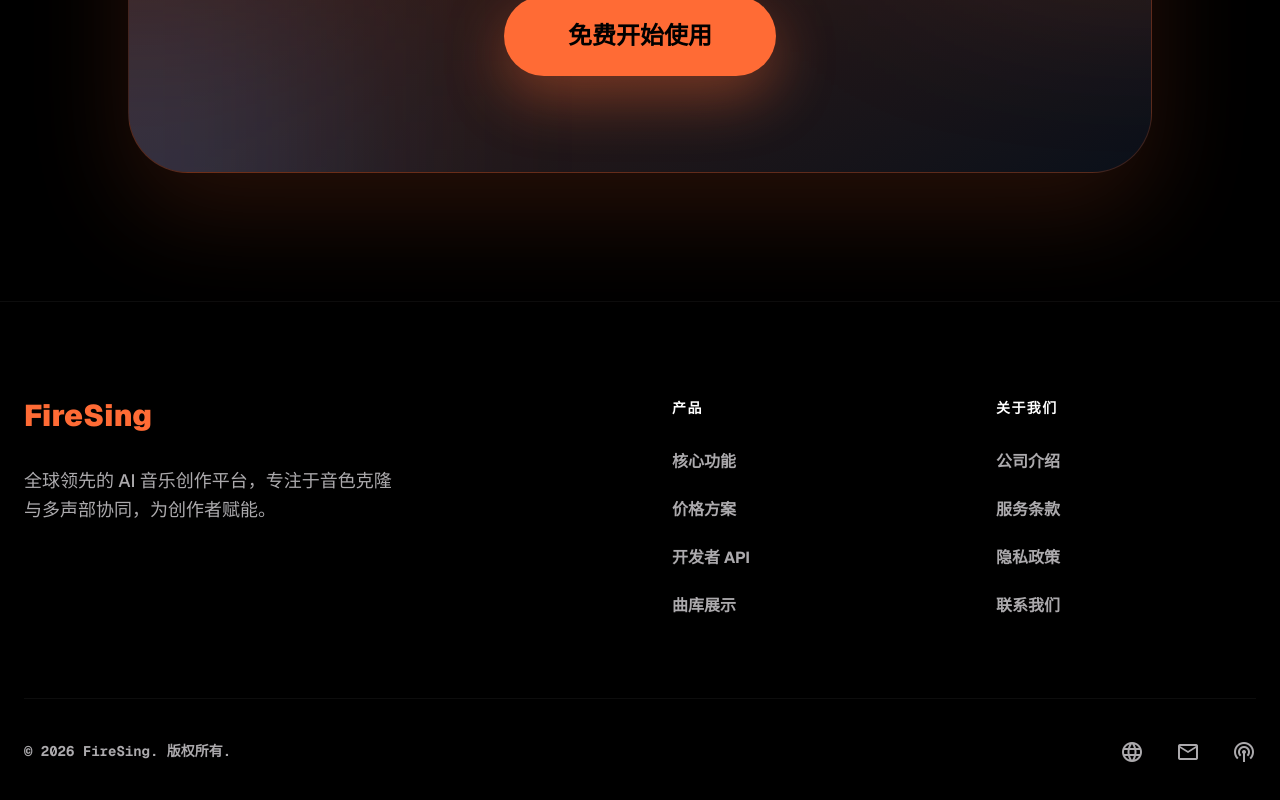
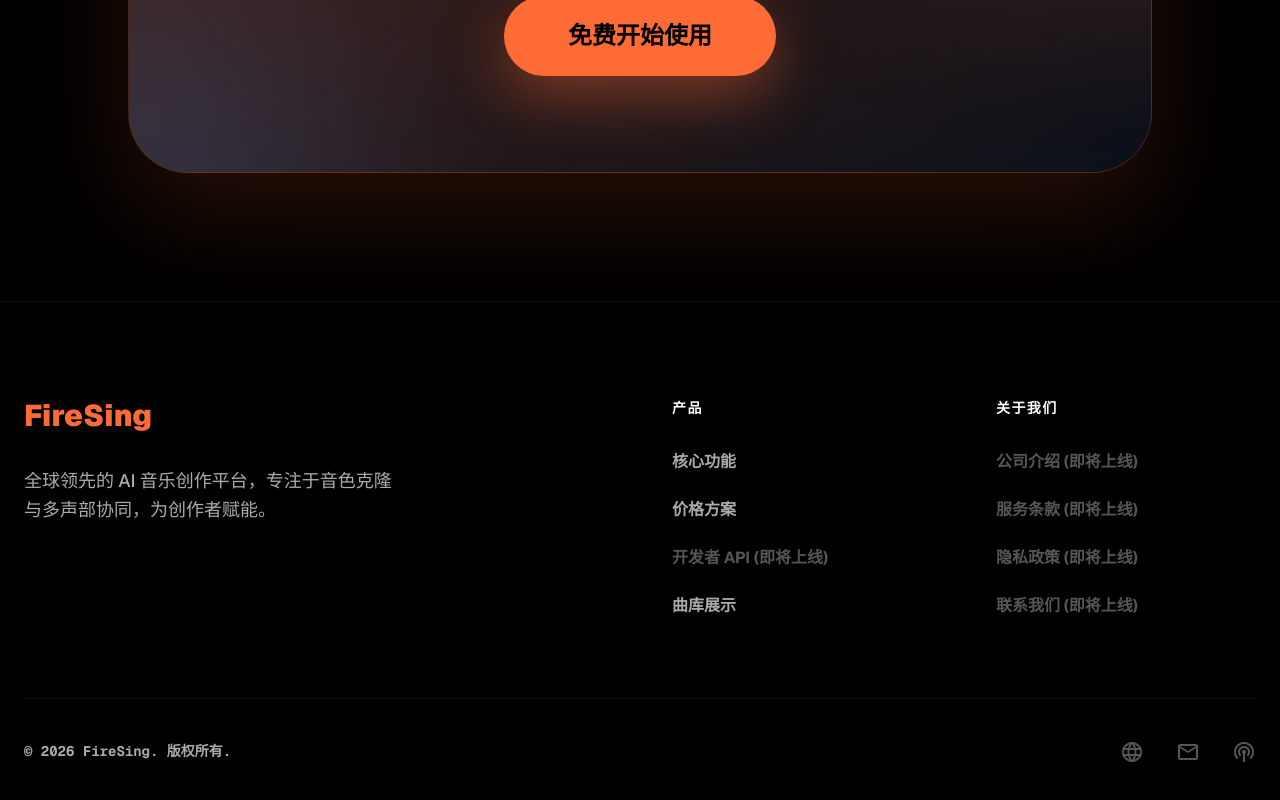
Before and after one commit to w932635477-bit/FireSing, a Next.js app in the folder frontend/: page / in a window 1280 px wide. Shown: the part 4933-5733 px from the top of the page. Built offline with nearby package versions, Linux system fonts and the light colour scheme.

Commit message:
style(design): FINDING-010,019,009 — fix dead footer links, add focus-visible ring
- Footer links now point to real pages or show "即将上线" label
- Social icons no longer fake cursor-pointer
- Added global focus-visible ring for accessibility

```diff
--- a/frontend/app/globals.css
+++ b/frontend/app/globals.css
@@ -165,6 +165,12 @@
   background-color: rgba(255, 107, 53, 0.3);
 }
 
+/* Focus visible ring */
+:focus-visible {
+  outline: 2px solid #FF6B35;
+  outline-offset: 2px;
+}
+
 /* Scrollbar styling */
 ::-webkit-scrollbar {
   width: 6px;
--- a/frontend/app/page.tsx
+++ b/frontend/app/page.tsx
@@ -612,28 +612,28 @@
           <div>
             <h4 className="font-black mb-8 text-white uppercase tracking-widest text-sm">产品</h4>
             <ul className="space-y-6 text-on-surface-variant font-bold">
-              <li><span className="hover:text-primary transition-colors cursor-pointer">核心功能</span></li>
-              <li><span className="hover:text-primary transition-colors cursor-pointer">价格方案</span></li>
-              <li><span className="hover:text-primary transition-colors cursor-pointer">开发者 API</span></li>
-              <li><span className="hover:text-primary transition-colors cursor-pointer">曲库展示</span></li>
+              <li><Link href="/#how-it-works" className="hover:text-primary transition-colors">核心功能</Link></li>
+              <li><Link href="/pricing" className="hover:text-primary transition-colors">价格方案</Link></li>
+              <li><span className="text-on-surface-variant/50">开发者 API (即将上线)</span></li>
+              <li><Link href="/dashboard" className="hover:text-primary transition-colors">曲库展示</Link></li>
             </ul>
           </div>
           <div>
             <h4 className="font-black mb-8 text-white uppercase tracking-widest text-sm">关于我们</h4>
             <ul className="space-y-6 text-on-surface-variant font-bold">
-              <li><span className="hover:text-primary transition-colors cursor-pointer">公司介绍</span></li>
-              <li><span className="hover:text-primary transition-colors cursor-pointer">服务条款</span></li>
-              <li><span className="hover:text-primary transition-colors cursor-pointer">隐私政策</span></li>
-              <li><span className="hover:text-primary transition-colors cursor-pointer">联系我们</span></li>
+              <li><span className="text-on-surface-variant/50">公司介绍 (即将上线)</span></li>
+              <li><span className="text-on-surface-variant/50">服务条款 (即将上线)</span></li>
+              <li><span className="text-on-surface-variant/50">隐私政策 (即将上线)</span></li>
+              <li><span className="text-on-surface-variant/50">联系我们 (即将上线)</span></li>
             </ul>
           </div>
         </div>
         <div className="max-w-7xl mx-auto pt-10 border-t border-white/5 flex flex-col md:flex-row justify-between items-center gap-8">
           <div className="text-sm text-on-surface-variant font-bold font-mono">&copy; 2026 FireSing. 版权所有.</div>
           <div className="flex gap-8">
-            <span className="text-on-surface-variant hover:text-white transition-all transform hover:scale-110 cursor-pointer"><span className="material-symbols-outlined">language</span></span>
-            <span className="text-on-surface-variant hover:text-white transition-all transform hover:scale-110 cursor-pointer"><span className="material-symbols-outlined">mail</span></span>
-            <span className="text-on-surface-variant hover:text-white transition-all transform hover:scale-110 cursor-pointer"><span className="material-symbols-outlined">podcasts</span></span>
+            <span className="text-on-surface-variant/50"><span className="material-symbols-outlined">language</span></span>
+            <span className="text-on-surface-variant/50"><span className="material-symbols-outlined">mail</span></span>
+            <span className="text-on-surface-variant/50"><span className="material-symbols-outlined">podcasts</span></span>
           </div>
         </div>
       </footer>
```
